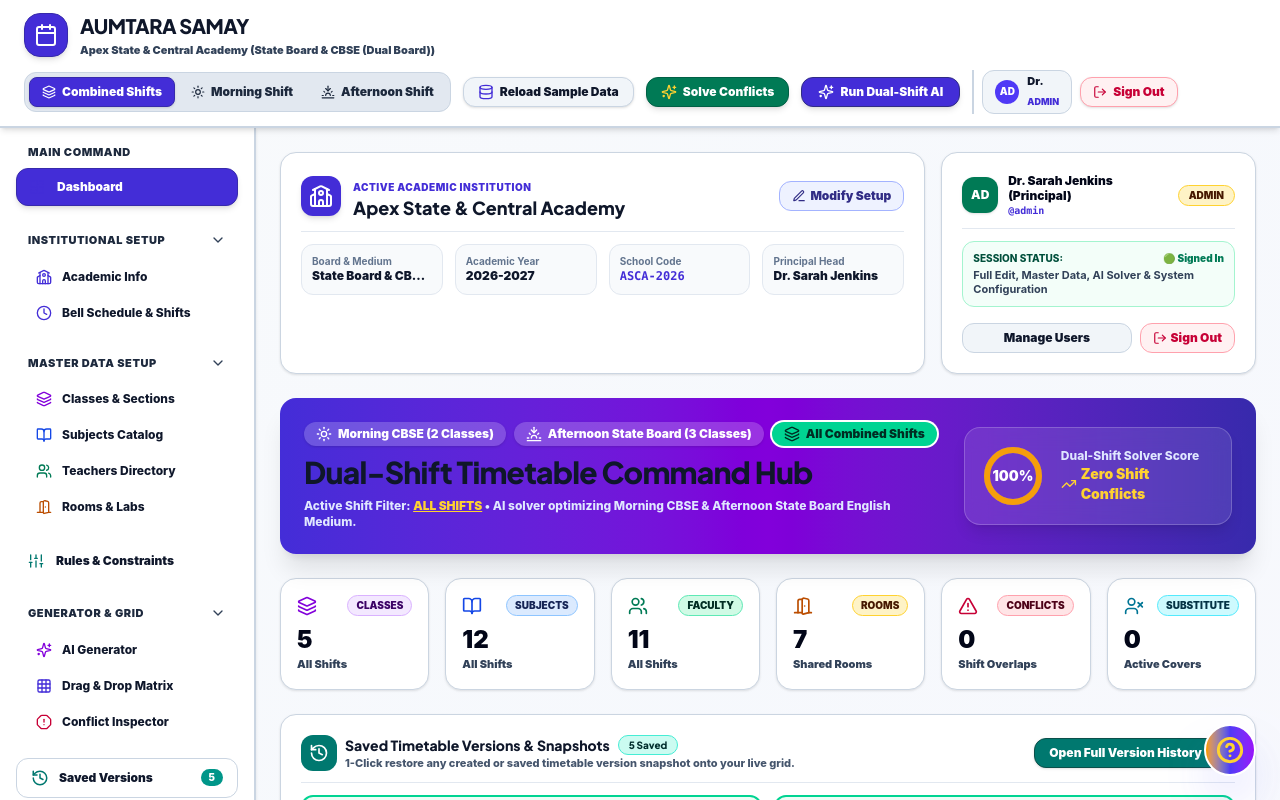
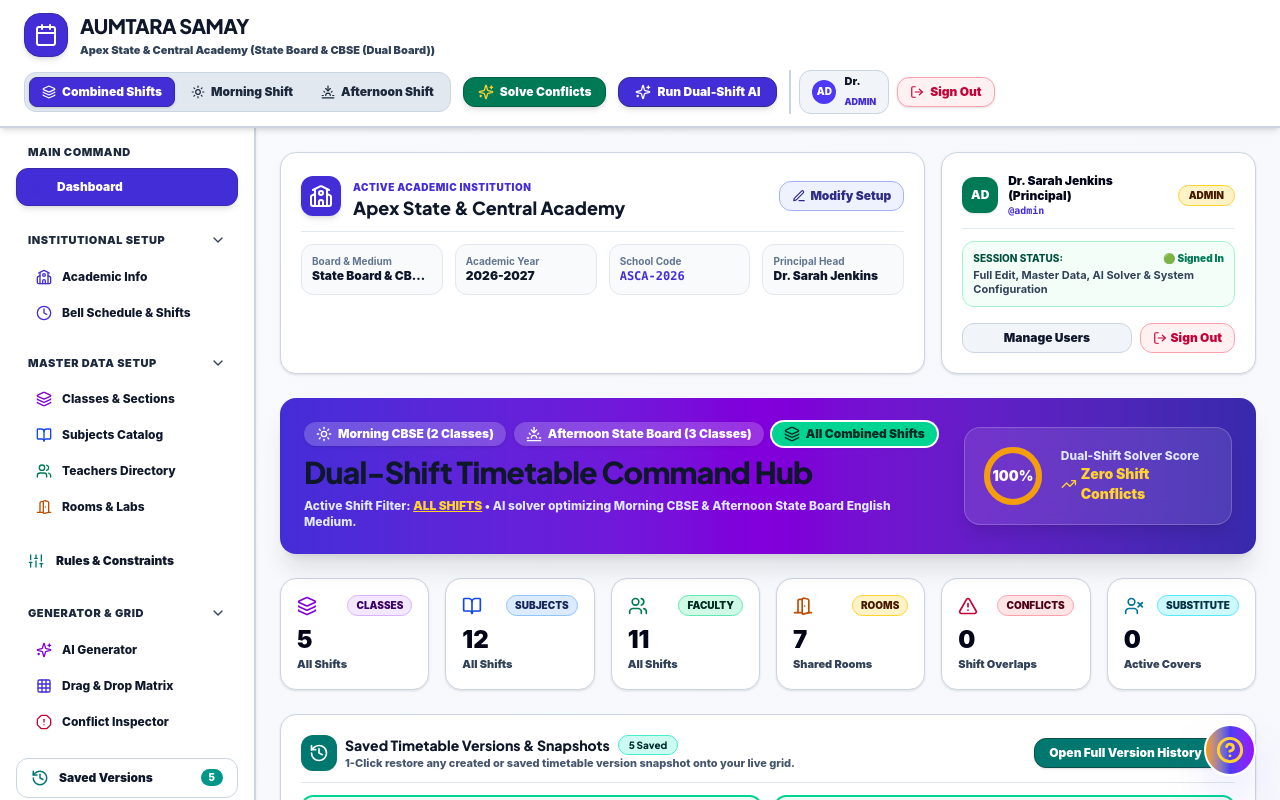
Before and after one commit to megabytes1-eng/Aumtara-Sumay, a React (Vite) app: page / in a window 1280 px wide. Shown: the top 800 px of the page. Built offline with nearby package versions, Linux system fonts and the light colour scheme.

Commit message:
Removed Reload Sample Data button from main header bar

```diff
--- a/src/components/Navbar.jsx
+++ b/src/components/Navbar.jsx
@@ -109,16 +109,6 @@ export default function Navbar() {
             </button>
           </div>
 
-          {/* 1-Click Load Sample Data */}
-          <button
-            onClick={loadSampleData}
-            title="Preload Morning (CBSE) & Afternoon (State Board) sample data"
-            className="flex items-center space-x-1.5 px-3.5 py-1.5 bg-slate-100 hover:bg-slate-200 dark:bg-slate-800 dark:hover:bg-slate-700 text-slate-900 dark:text-slate-100 text-xs font-black rounded-xl border border-slate-300 dark:border-slate-600 transition-all shadow-sm"
-          >
-            <Database className="h-4 w-4 text-indigo-700 dark:text-indigo-400" />
-            <span className="hidden sm:inline">Reload Sample Data</span>
-          </button>
-
           {/* Solve Conflicts */}
           <button
             onClick={solveAllConflicts}
```
